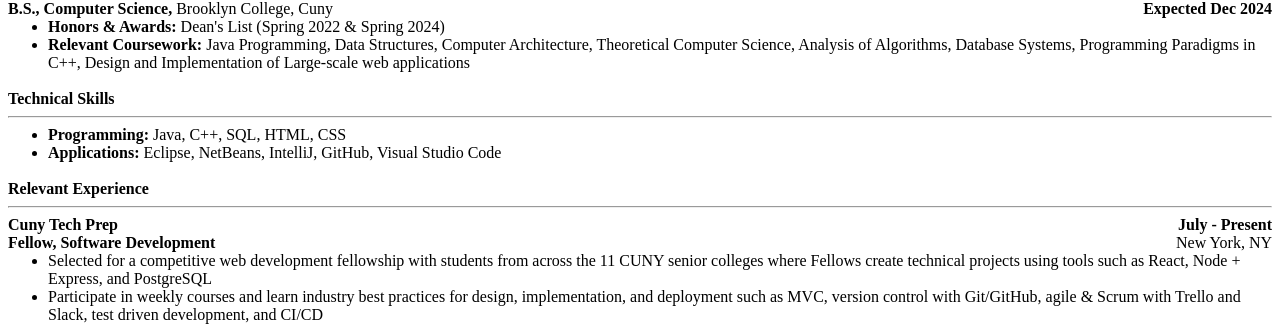
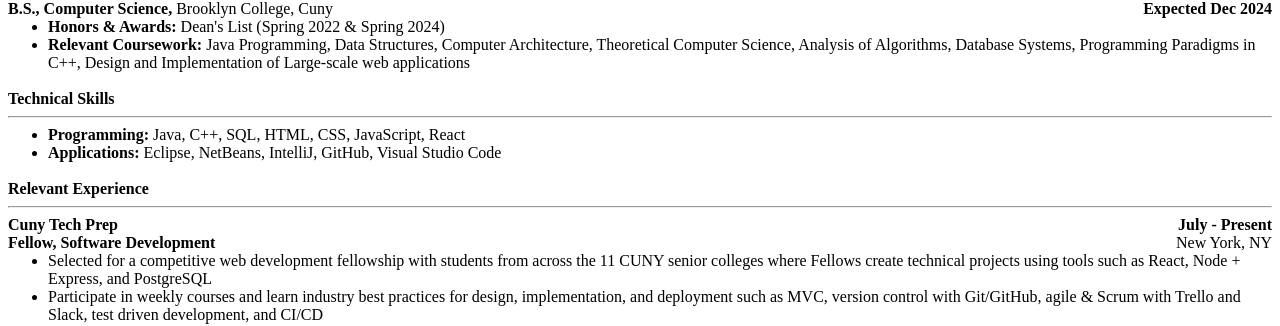
Before and after one commit to bradleyhung/bradleyhung.github.io, a Jekyll site: the page resume.html, which Jekyll copies as it is, in a window 1280 px wide. Shown: the part 208-534 px from the top of the page. Built offline with Jekyll 4.4.1, drawn with Linux system fonts in a browser that asks for light colours.

Commit message:
Adding JavaScript and React to Experience

```diff
--- a/resume.html
+++ b/resume.html
@@ -34,7 +34,7 @@
       <b>Technical Skills</b>
       <hr>
       <ul>
-        <li><b>Programming:</b> Java, C++, SQL, HTML, CSS</li>
+        <li><b>Programming:</b> Java, C++, SQL, HTML, CSS, JavaScript, React</li>
         <li><b>Applications:</b> Eclipse, NetBeans, IntelliJ, GitHub, Visual Studio Code</li>
       </ul>
       <br>
```
